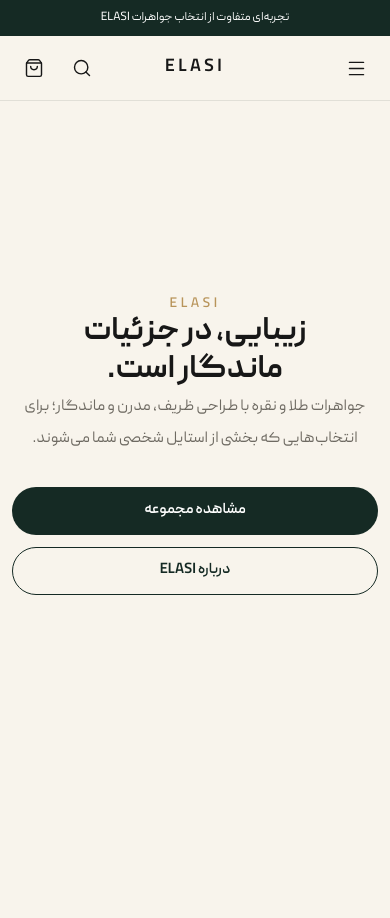
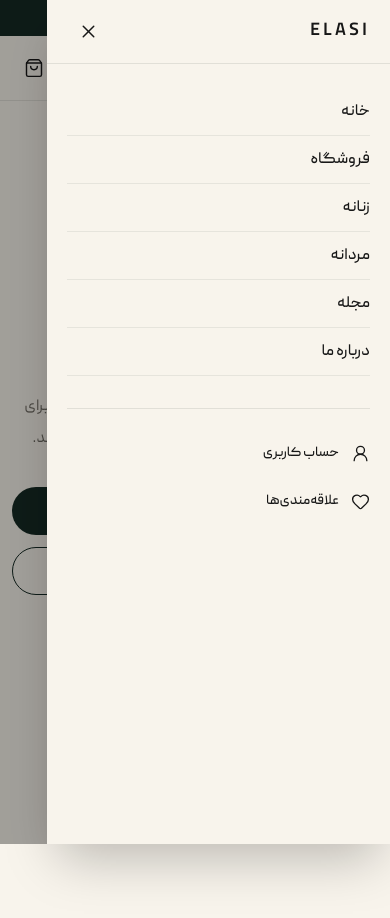
Before and after one commit to sahandsamadpoor1381-jpg/elasi, a Next.js app in the folder frontend/: page / in a window 390 px wide. Both pictures are taken after a click on the button 356 px from the left and 68 px from the top of the page. Shown: the top 918 px of the page. Built offline with nearby package versions, Linux system fonts and the light colour scheme.

Commit message:
feat(frontend): add mobile navigation drawer

```diff
--- a/frontend/src/components/site-header/mobile-header.tsx
+++ b/frontend/src/components/site-header/mobile-header.tsx
@@ -1,14 +1,24 @@
+"use client";
+
 import { Menu, Search, ShoppingBag } from "lucide-react";
 import Link from "next/link";
+import { useState } from "react";
+
+import { MobileNavigationDrawer } from "./mobile-navigation-drawer";
 
 export function MobileHeader() {
+  const [isMenuOpen, setIsMenuOpen] = useState(false);
+
   return (
+    <>
       <div className="lg:hidden">
         <div className="elasi-container">
           <div className="grid min-h-16 grid-cols-[1fr_auto_1fr] items-center">
             <button
               type="button"
               aria-label="باز کردن منوی اصلی"
+              aria-expanded={isMenuOpen}
+              onClick={() => setIsMenuOpen(true)}
               className="flex size-11 justify-self-start items-center justify-center rounded-full text-elasi-green transition-colors hover:bg-elasi-green/5 hover:text-elasi-gold"
             >
               <Menu size={21} strokeWidth={1.7} aria-hidden="true" />
@@ -22,7 +32,7 @@
               ELASI
             </Link>
 
-          <div className="flex justify-self-end items-center gap-1">
+            <div className="flex items-center justify-self-end gap-1">
               <button
                 type="button"
                 aria-label="باز کردن جستجو"
@@ -42,5 +52,11 @@
           </div>
         </div>
       </div>
+
+      <MobileNavigationDrawer
+        isOpen={isMenuOpen}
+        onClose={() => setIsMenuOpen(false)}
+      />
+    </>
   );
 }
--- /dev/null
+++ b/frontend/src/components/site-header/mobile-navigation-drawer.tsx
@@ -0,0 +1,121 @@
+"use client";
+
+import { Heart, UserRound, X } from "lucide-react";
+import Link from "next/link";
+
+type MobileNavigationDrawerProps = {
+  isOpen: boolean;
+  onClose: () => void;
+};
+
+const navigationItems = [
+  {
+    label: "خانه",
+    href: "/",
+  },
+  {
+    label: "فروشگاه",
+    href: "/shop",
+  },
+  {
+    label: "زنانه",
+    href: "/women",
+  },
+  {
+    label: "مردانه",
+    href: "/men",
+  },
+  {
+    label: "مجله",
+    href: "/blog",
+  },
+  {
+    label: "درباره ما",
+    href: "/about",
+  },
+] as const;
+
+export function MobileNavigationDrawer({
+  isOpen,
+  onClose,
+}: MobileNavigationDrawerProps) {
+  if (!isOpen) {
+    return null;
+  }
+
+  return (
+    <div className="fixed inset-0 z-50 lg:hidden">
+      <button
+        type="button"
+        aria-label="بستن منوی اصلی"
+        className="absolute inset-0 bg-black/35"
+        onClick={onClose}
+      />
+
+      <aside
+        role="dialog"
+        aria-modal="true"
+        aria-label="منوی اصلی موبایل"
+        className="absolute inset-y-0 right-0 flex w-[min(88vw,360px)] flex-col bg-elasi-ivory shadow-2xl"
+      >
+        <div className="flex min-h-16 items-center justify-between border-b border-elasi-green/10 px-5">
+          <Link
+            href="/"
+            onClick={onClose}
+            className="text-lg font-semibold tracking-[0.18em] text-elasi-green"
+          >
+            ELASI
+          </Link>
+
+          <button
+            type="button"
+            aria-label="بستن منو"
+            onClick={onClose}
+            className="flex size-11 items-center justify-center rounded-full text-elasi-green transition-colors hover:bg-elasi-green/5 hover:text-elasi-gold"
+          >
+            <X size={21} strokeWidth={1.7} aria-hidden="true" />
+          </button>
+        </div>
+
+        <nav
+          aria-label="ناوبری موبایل"
+          className="flex-1 overflow-y-auto px-5 py-6"
+        >
+          <ul className="flex flex-col">
+            {navigationItems.map((item) => (
+              <li key={item.href}>
+                <Link
+                  href={item.href}
+                  onClick={onClose}
+                  className="flex min-h-12 items-center border-b border-elasi-green/8 text-base font-medium text-elasi-text transition-colors hover:text-elasi-gold"
+                >
+                  {item.label}
+                </Link>
+              </li>
+            ))}
+          </ul>
+
+          <div className="mt-8 border-t border-elasi-green/10 pt-5">
+            <Link
+              href="/account"
+              onClick={onClose}
+              className="flex min-h-12 items-center gap-3 text-sm font-medium text-elasi-text transition-colors hover:text-elasi-gold"
+            >
+              <UserRound size={19} strokeWidth={1.7} aria-hidden="true" />
+              حساب کاربری
+            </Link>
+
+            <Link
+              href="/wishlist"
+              onClick={onClose}
+              className="flex min-h-12 items-center gap-3 text-sm font-medium text-elasi-text transition-colors hover:text-elasi-gold"
+            >
+              <Heart size={19} strokeWidth={1.7} aria-hidden="true" />
+              علاقه‌مندی‌ها
+            </Link>
+          </div>
+        </nav>
+      </aside>
+    </div>
+  );
+}
```
Lines whose indentation alone changed are shown as unchanged.
